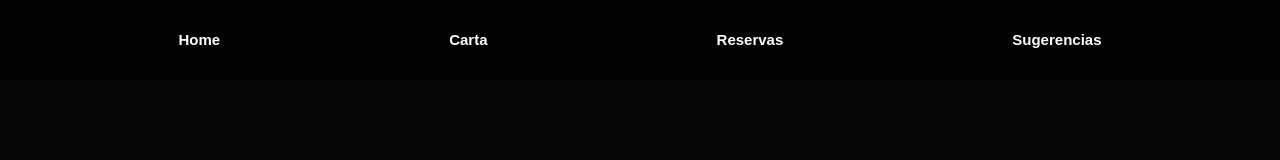
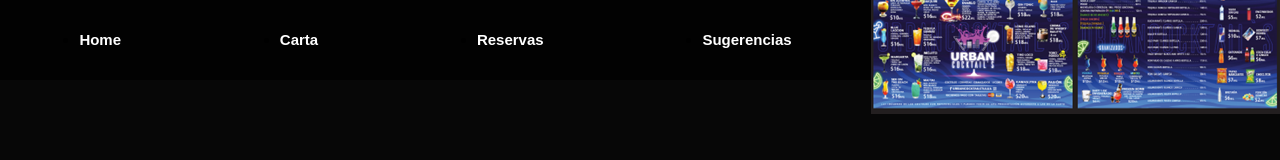
Before and after one commit to las-urbanas/urban, a plain HTML site: page carta.html in a window 1280 px wide. Drawn offline with Linux system fonts and the light colour scheme.

Commit message:
Update carta.html

```diff
--- a/carta.html
+++ b/carta.html
@@ -16,7 +16,7 @@
             <li><a href="" class="notHover">Reservas</a></li>
             <li><a href="" class="notHover">Sugerencias</a></li>
         </ul>
-
+       <img src="carta de urban.png" alt="carta">
 </nav>
 </body>
 </html>
```
